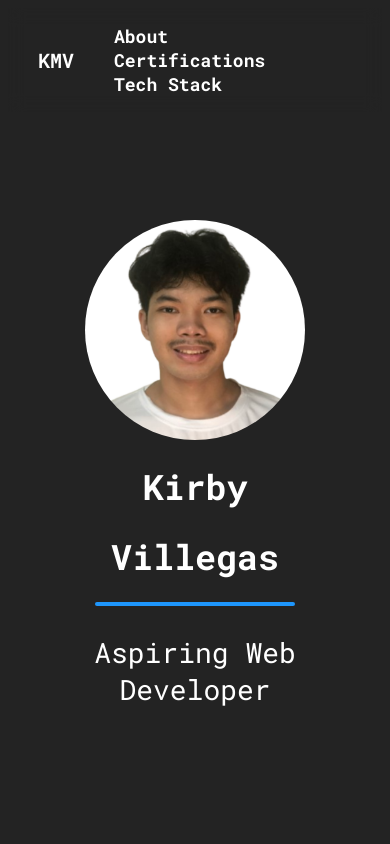
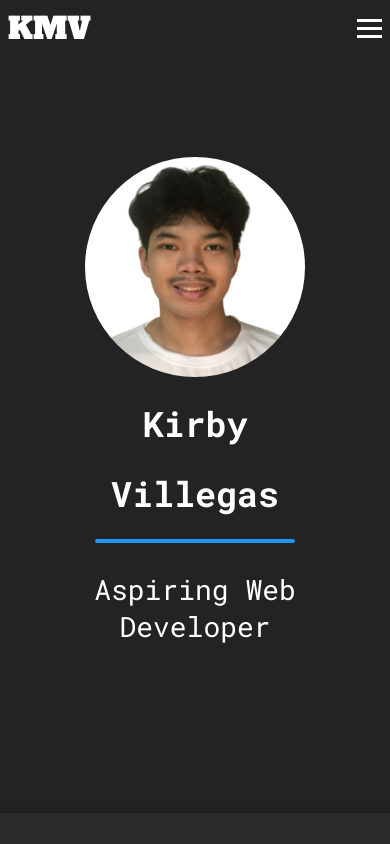
Before and after one commit to Birkiiii/portfolio, a plain HTML site: page index.html in a window 390 px wide. Shown: the top 844 px of the page. Drawn offline with Linux system fonts and the light colour scheme; a web font is replaced by a local one.

Commit message:
add hamburger menu and still working on the hover tech stack card

```diff
--- a/index.html
+++ b/index.html
@@ -13,22 +13,30 @@
 
         <link rel="preconnect" href="https://fonts.googleapis.com">
         <link rel="preconnect" href="https://fonts.gstatic.com" crossorigin>
-        <link href="https://fonts.googleapis.com/css2?family=Google+Sans:ital,opsz,wght@0,17..18,400..700;1,17..18,400..700&family=Pixelify+Sans:wght@400..700&family=Roboto+Mono:ital,wght@0,100..700;1,100..700&display=swap" rel="stylesheet">
+        <link href="https://fonts.googleapis.com/css2?family=Alfa+Slab+One&family=Noto+Sans:ital,wght@0,100..900;1,100..900&display=swap" rel="stylesheet">
+
 
     </head>
     <body>
     <!--Navigation bar-->
 
-        <nav class="navbar">
-        <div class="navdiv">
-            <div class="logo"><a href="index.html";>KMV</a></div>
-            <ul class="nav-links">
-                <li><a href="about-me.html"; title="Kirby Villegas | About me">About</a></li>
-                <li><a href="certification.html"; title="Kirby Villegas | Certifications">Certifications</a></li>
-                <li><a href="tech-stack.html"; title="Kirby Villegas | Tech Stack">Tech Stack</a></li>
-            </ul>
+<header>
+    <div class="navdiv">
+        <div class="logo"><a href="index.html" class="nav-branding">KMV</a></div>
+
+        <ul class="nav-links">
+            <li class="nav-item"><a href="about-me.html">About</a></li>
+            <li class="nav-item"><a href="certification.html">Certifications</a></li>
+            <li class="nav-item"><a href="tech-stack.html">Tech Stack</a></li>
+        </ul>
+
+        <div class="hamburger">
+            <span class="bar"></span>
+            <span class="bar"></span>
+            <span class="bar"></span>
         </div>
-    </nav>
+    </div>
+</header>
     <br>
 
     <!--Profile-->
@@ -64,6 +72,6 @@
         </div>
 
     </div>
-
+    <script src="script.js"></script>
     </body>
 </html>
--- /dev/null
+++ b/script.js
@@ -0,0 +1,14 @@
+const hamburger = document.querySelector(".hamburger");
+const navLinks = document.querySelector(".nav-links");
+
+hamburger.addEventListener("click", () => {
+    hamburger.classList.toggle("active");
+    navLinks.classList.toggle("active");
+})
+
+document.querySelectorAll(".nav-link").forEach(n => n.
+    addEventListener("click", () => {
+        hamburger.classList.remove("active")
+        navLinks.classList.remove("active")
+    })
+)
--- a/styles.css
+++ b/styles.css
@@ -167,9 +167,10 @@ h2 {
 
 .logo a{
     color: rgb(255, 255, 255);
-    font-size: 20px;
-    font-weight: 600;
-    font-family: "Roboto Mono", monospace;
+    font-size: 30px;
+    font-weight: 100;
+    font-family: "Alfa Slab One", serif;
+    transition: color 0.3s ease;
 }
 
 li {
@@ -180,6 +181,7 @@ li {
 li a {
     text-decoration: none;
     color: rgb(255, 255, 255);
+    transition: color 0.3s ease;
     font-size: 18px;
     font-weight: bold;
     margin-right: 25px;
@@ -189,6 +191,21 @@ li a {
 .navdiv a:hover {
     color: #1e96fc;
     text-decoration: none;
+}
+
+.hamburger{
+    display: none;
+    cursor: pointer;
+}
+
+.bar{
+    display: block;
+    width: 25px;
+    height: 3px;
+    margin: 5px auto;
+    -webkit-transition: all 0.3s ease-in-out;
+    transition: all 0.3s ease-in-out;
+    background-color: white;
 }
 
     /*End of Navigation bar*/
@@ -287,6 +304,7 @@ li a {
 
 .tech-stack-container{
     display: flex;
+    overflow: visible;
     flex-wrap: nowrap;
     justify-content: flex-start;
     gap: 80px;
@@ -310,6 +328,8 @@ li a {
 
 .tech-card:hover{
     box-shadow: 0 15px 30px #00000088;
+    transform: scale(1.3);
+    transition: 1s;
 }
 
 
@@ -362,3 +382,44 @@ li a {
     .cert-div{
         text-align: center;
     }
+
+
+    @media(max-width:768px){
+        .hamburger{
+            display:block;
+        }
+
+        .nav-links{
+            display:flex;
+            flex-direction:column;
+            position:fixed;
+            left:-100%;
+            top:70px;
+            width:100%;
+            background: rgba(38, 38, 38, 0.85);
+            backdrop-filter: blur(10px);
+            -webkit-backdrop-filter: blur(10px);
+            text-align:center;
+            transition:0.3s;
+            padding:20px 0;
+        }
+
+        .nav-links.active{
+            left:0;
+        }
+
+        .nav-links li{
+            display:block;
+            margin:16px 0;
+        }
+
+        .nav-links a{
+            color:white;
+            transition: color 0.3s ease;
+        }
+
+        .nav-links a:hover{
+            color:#1e96fc;
+            text-decoration:none;
+    }
+    }
```
Also changed, not shown: about-me.html (+1 -1 lines), certification.html (+1 -0 lines), tech-stack.html (+2 -0 lines).
